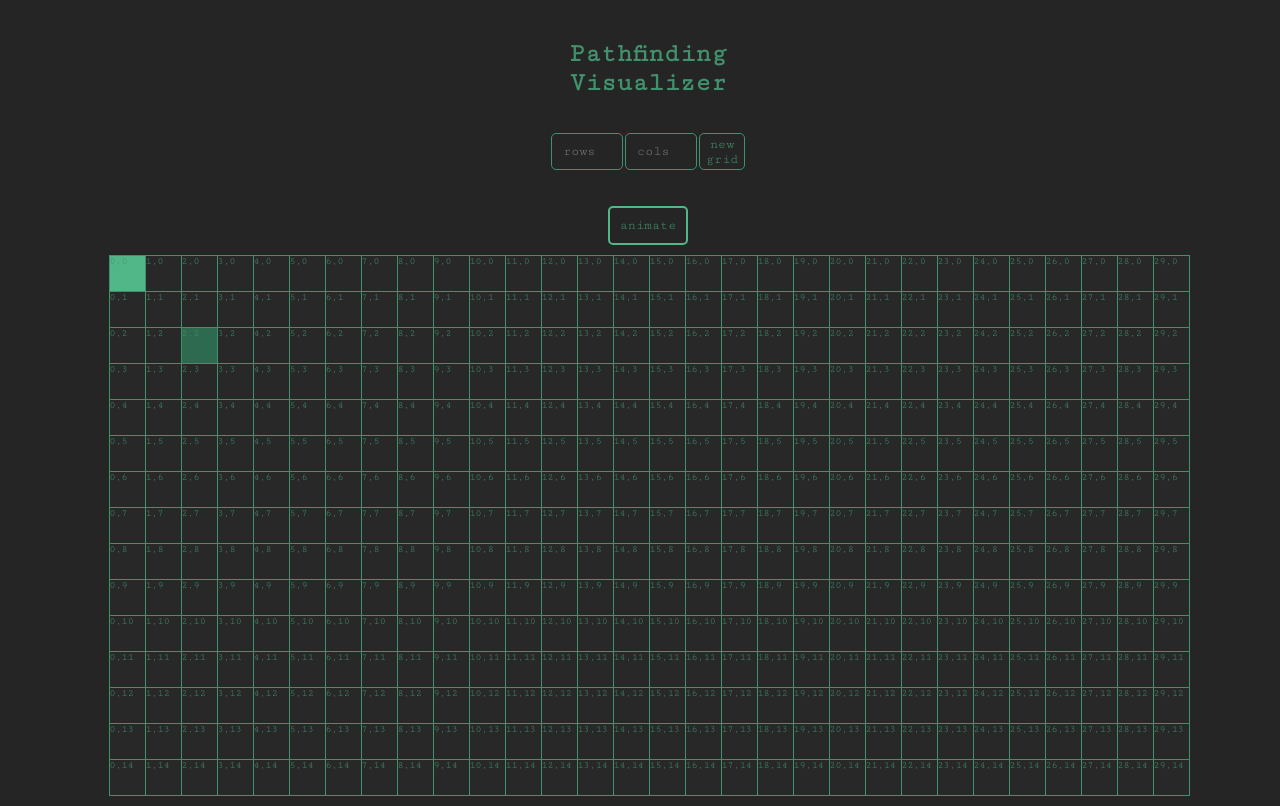
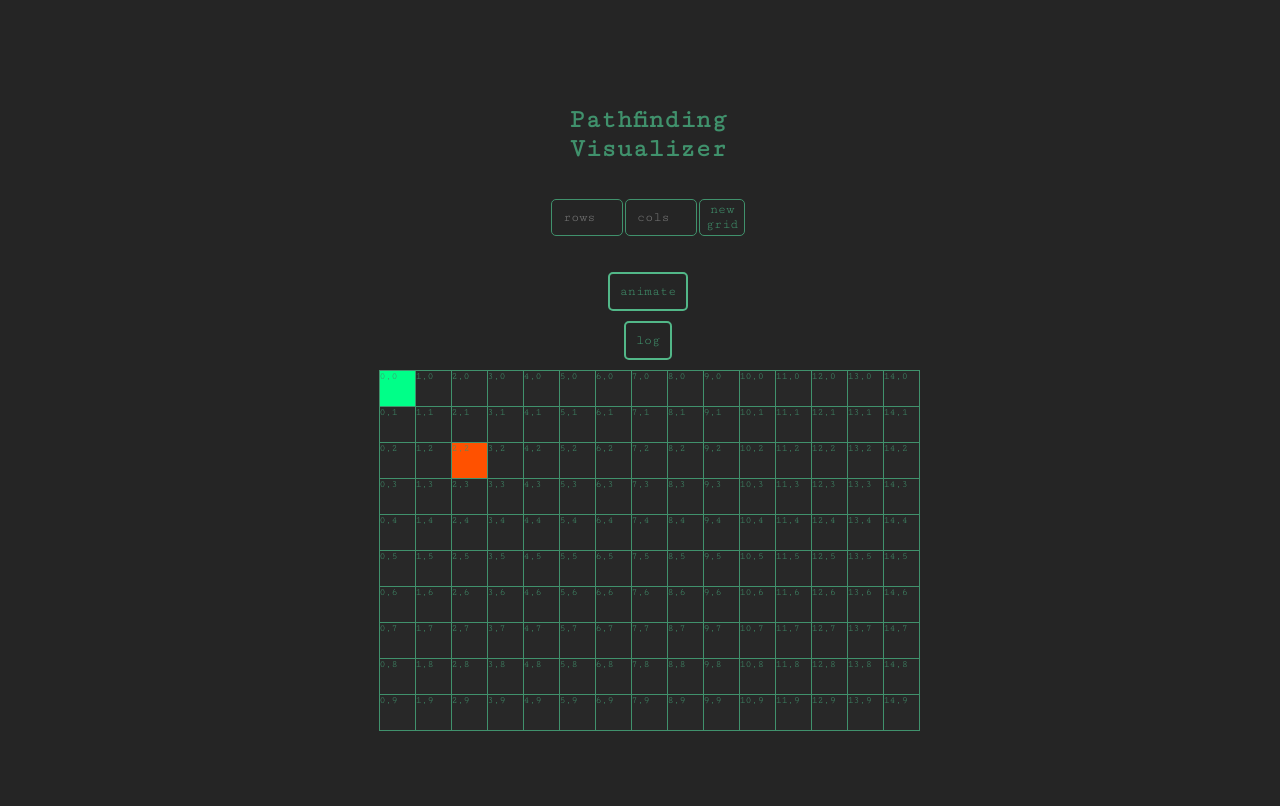
Before and after one commit to Kuultas/pathfinding-viz, a React (Create React App) app: page / in a window 1280 px wide. Shown: the top 806 px of the page. Built offline with nearby package versions, Linux system fonts and the light colour scheme.

Commit message:
Rough Recursive Division Maze Implemented
Harder to get working than expected. Still plenty of kinks to iron out, but the basic parts are working.

```diff
--- a/src/algorithms/dijkstra.js
+++ b/src/algorithms/dijkstra.js
@@ -1,4 +1,4 @@
-export function dijkstra(grid) {
+export const dijkstra = (grid) => {
   let unvisited = getAllNodes(grid);
   unvisited.map((node) => (node.isVisited = false));
   sortByDistance(unvisited);
@@ -9,6 +9,7 @@ export function dijkstra(grid) {
     let unvisitedNeighbours = getUnvisitedNeighbours(currentNode, grid);
 
     if (currentNode.distance === Infinity) return visitedNodesInOrder;
+
     if (currentNode.isTarget) {
       visitedNodesInOrder.push(currentNode);
       return visitedNodesInOrder;
@@ -32,7 +33,7 @@ export function dijkstra(grid) {
   }
 
   return visitedNodesInOrder;
-}
+};
 
 const getUnvisitedNeighbours = (node, grid) => {
   let neighbours = [];
@@ -59,12 +60,14 @@ const getAllNodes = (grid) => {
   return nodes;
 };
 
-export function getPath(visitedNodesInOrder) {
-  let nodesInPathOrder = [];
-  let currentNode = visitedNodesInOrder.pop();
+export const getPath = (visitedNodes) => {
+  if (!visitedNodes[visitedNodes.length - 1].isTarget) return [];
+
+  let pathNodes = [];
+  let currentNode = visitedNodes.pop();
   while (!!currentNode) {
-    nodesInPathOrder.unshift(currentNode);
+    if (!currentNode.isSource) pathNodes.unshift(currentNode);
     currentNode = currentNode.previousNode;
   }
-  return nodesInPathOrder;
-}
+  return pathNodes;
+};
--- /dev/null
+++ b/src/algorithms/recursiveMaze.js
@@ -0,0 +1,114 @@
+let walls = [];
+
+export const recursiveMaze = (grid, x1, x2, y1, y2) => {
+  // console.log(grid);
+  let maze = getSubgrid(grid, x1 + 1, x2 - 1, y1 + 1, y2 - 1);
+  divide(maze, 0, maze[0].length, 0, maze.length);
+
+  return getWalls(maze);
+};
+
+const divide = (grid, x1, x2, y1, y2) => {
+  if (grid.length < 1) return;
+
+  const width = grid[0].length;
+  const height = grid.length;
+
+  // base case
+  if (width < 2 || height < 2) return grid;
+
+  // choose a direction in which to draw a wall
+  const wallDirection =
+    width < height
+      ? "horizontal"
+      : height < width
+      ? "vertical"
+      : Math.floor(getRndInt(1, 2)) === 1
+      ? "horizontal"
+      : "vertical";
+
+  // based on the direction, choose a location
+  const wallPosition =
+    wallDirection === "vertical"
+      ? Math.floor(width / 2)
+      : Math.floor(height / 2);
+
+  // choose a position in the wall to make a gap
+  const gapPosition =
+    wallDirection === "vertical"
+      ? getRndInt(0, height - 1)
+      : getRndInt(0, width - 1);
+
+  // make the wall
+  wallDirection === "vertical"
+    ? makeWallWithGap(getCol(grid, wallPosition), gapPosition)
+    : makeWallWithGap(getRow(grid, wallPosition), gapPosition);
+
+  // // make recursive calls on resulting subgrids
+  if (wallDirection === "vertical") {
+    let leftHalf = getSubgrid(grid, x1, wallPosition, y1, y2);
+    let rightHalf = getSubgrid(grid, wallPosition + 1, x2, y1, y2);
+    console.log(wallDirection, wallPosition, gapPosition);
+    console.log([leftHalf, rightHalf]);
+    if (
+      leftHalf.length > 1 &&
+      rightHalf.length > 1 &&
+      leftHalf[0].length > 1 &&
+      rightHalf[0].length > 1
+    ) {
+      divide(leftHalf, 0, leftHalf[0].length, 0, leftHalf.length);
+      divide(rightHalf, 0, rightHalf[0].length, 0, rightHalf.length);
+    }
+  } else {
+    let topHalf = getSubgrid(grid, x1, x2, y1, wallPosition);
+    let bottomHalf = getSubgrid(grid, x1, x2, wallPosition + 1, y2);
+    console.log(wallDirection, wallPosition, gapPosition);
+    console.log([topHalf, bottomHalf]);
+    if (
+      topHalf.length > 1 &&
+      bottomHalf.length > 1 &&
+      topHalf[0].length > 1 &&
+      bottomHalf[0].length > 1
+    ) {
+      divide(topHalf, 0, topHalf[0].length, 0, topHalf.length);
+      divide(bottomHalf, 0, bottomHalf.length, 0, bottomHalf.length);
+    }
+  }
+};
+
+const getRow = (grid, position) => {
+  return grid[position];
+};
+
+const getCol = (grid, position) => {
+  let returnCol = [];
+  for (const row of grid) {
+    returnCol.push(row[position]);
+  }
+  return returnCol;
+};
+
+const getSubgrid = (grid, x1, x2, y1, y2) => {
+  let subgrid = grid.slice(y1, y2);
+  return subgrid.map((row) => row.slice(x1, x2));
+};
+
+const makeWallWithGap = (gridSegment, gapPosition) => {
+  gridSegment.map((node) => (node.isWall = true));
+  gridSegment[gapPosition].isWall = false;
+  walls.push(gridSegment);
+};
+
+const getRndInt = (min, max) => {
+  return Math.floor(Math.random() * (max - min + 1)) + min;
+};
+
+const getWalls = (grid) => {
+  let walls = [];
+  for (const row of grid) {
+    for (const node of row) {
+      if (node.isWall) walls.push({ col: node.col, row: node.row });
+    }
+  }
+  return walls;
+};
--- a/src/components/Grid.jsx
+++ b/src/components/Grid.jsx
@@ -2,6 +2,7 @@ import { useState, useEffect } from "react";
 import styled from "styled-components";
 import Node from "./Node";
 import { dijkstra, getPath } from "../algorithms/dijkstra";
+import { recursiveMaze } from "../algorithms/recursiveMaze";
 
 const StyledGrid = styled.div`
   display: grid;
@@ -21,6 +22,7 @@ const AnimateButton = styled.button`
 
 const Grid = ({ cols, rows }) => {
   // grid state
+  const [hasMounted, setHasMounted] = useState(false);
   const [nodes, setNodes] = useState([]);
   const [sourceNode, setSourceNode] = useState({ col: 0, row: 0 });
   const [targetNode, setTargetNode] = useState({ col: 2, row: 2 });
@@ -69,10 +71,13 @@ const Grid = ({ cols, rows }) => {
       ];
       setWalls(tempWalls);
     }
+
+    if (nodes[row][col].isPath) {
+      nodes[row][col].isPath = false;
+    }
   };
 
   const handleClick = () => {
-    if (hasAnimated) visualizeDijkstra(nodes);
     toggleWall(currentMouseTarget.col, currentMouseTarget.row);
   };
 
@@ -143,12 +148,12 @@ const Grid = ({ cols, rows }) => {
 
   const createNode = (col, row) => {
     return {
+      isWall: getNodeIndex(col, row, walls) >= 0,
       col,
       row,
       isSource: isSource(col, row),
       isTarget: isTarget(col, row),
       distance: isSource(col, row) ? 0 : Infinity,
-      isWall: getNodeIndex(col, row, walls) >= 0,
       isVisited: getNodeIndex(col, row, visited) >= 0,
       isPath: getNodeIndex(col, row, path) >= 0,
       previousNode: null,
@@ -171,7 +176,7 @@ const Grid = ({ cols, rows }) => {
     for (let i = 0; i < pathNodes.length; i++) {
       setTimeout(() => {
         setPath([...pathNodes.slice(0, i)]);
-      }, 100 * i);
+      }, 150);
     }
 
     setHasAnimated(true);
@@ -219,6 +224,13 @@ const Grid = ({ cols, rows }) => {
       <AnimateButton onClick={() => animateDijkstra(nodes)}>
         animate
       </AnimateButton>
+      <AnimateButton
+        onClick={() => {
+          setWalls(recursiveMaze(nodes, 0, nodes[0].length, 0, nodes.length));
+        }}
+      >
+        log
+      </AnimateButton>
       <StyledGrid
         id="mainGrid"
         rows={rows}
--- a/src/components/Node.jsx
+++ b/src/components/Node.jsx
@@ -1,4 +1,5 @@
 import styled, { css } from "styled-components";
+import "./node.css";
 
 const Cell = styled.div`
   width: 35px;
@@ -9,47 +10,55 @@ const Cell = styled.div`
   display: flex;
   cursor: pointer;
   user-select: none;
+`;
 
-  ${(props) =>
-    props.isVisited &&
-    css`
-      background-color: #1b4332;
-    `}
+//   ${(props) =>
+//     props.isVisited &&
+//     css`
+//       background-color: #1b4332;
+//     `}
 
-  ${(props) =>
-    props.isPath &&
-    css`
-      background-color: #d8f3dc;
-    `}
+//   ${(props) =>
+//     props.isPath &&
+//     css`
+//       background-color: #d8f3dc;
+//     `}
 
-  ${(props) =>
-    props.isStart &&
-    css`
-      background-color: #52b788;
-    `}
+//   ${(props) =>
+//     props.isStart &&
+//     css`
+//       background-color: #00ff88;
+//     `}
 
-  ${(props) =>
-    props.isEnd &&
-    css`
-      background-color: #2d6a4f;
-    `};
+//   ${(props) =>
+//     props.isEnd &&
+//     css`
+//       background-color: #ff5100;
+//     `};
 
-  ${(props) =>
-    props.isWall &&
-    css`
-      background-color: #081c15;
-    `}
-`;
+//   ${(props) =>
+//     props.isWall &&
+//     css`
+//       background-color: #081c15;
+//     `}
 
 const Node = ({ col, row, isSource, isTarget, isWall, isVisited, isPath }) => {
   return (
     <Cell
+      className={
+        "grid-cell" +
+        (isSource ? " isSource" : "") +
+        (isTarget ? " isTarget" : "") +
+        (isWall ? " isWall" : "") +
+        (isVisited ? " isVisited" : "") +
+        (isPath ? " isPath" : "")
+      }
       id={`${col}-${row}`}
-      isStart={isSource}
-      isEnd={isTarget}
-      isWall={isWall}
-      isVisited={isVisited}
-      isPath={isPath}
+      // isStart={isSource}
+      // isEnd={isTarget}
+      // isWall={isWall}
+      // isVisited={isVisited}
+      // isPath={isPath}
     >
       {`${col},${row}`}
     </Cell>
--- a/src/components/PathfindingVisualizer.jsx
+++ b/src/components/PathfindingVisualizer.jsx
@@ -6,7 +6,6 @@ import styled from "styled-components";
 const OptionsPanel = styled.div`
   padding: 10px;
   display: flex;
-  /* background-color: #f0f8ff75; */
 `;
 
 const PageTitle = styled.h1`
@@ -18,7 +17,7 @@ const PageTitle = styled.h1`
 
 const GridForm = styled.form`
   padding: 25px;
-  /* background-color: #ffffff55; */
+
   display: flex;
   justify-content: center;
 
@@ -42,17 +41,9 @@ const GridButton = styled.button`
   cursor: pointer;
 `;
 
-const MiscButtonContainer = styled.div`
-  padding: 25px;
-  /* background-color: #ffffffa6; */
-  display: flex;
-  flex-basis: 100%;
-  flex: 1;
-`;
-
 const PathfindingVisualizer = () => {
-  const [cols, setCols] = useState(30);
-  const [rows, setRows] = useState(15);
+  const [cols, setCols] = useState(15);
+  const [rows, setRows] = useState(10);
   const [config, setConfig] = useState({ cols, rows });
   const [algorithm, setAlgorithm] = useState("dijkstra");
   const [wallTemplate, setWallTemplate] = useState("recursiveMaze");
@@ -85,7 +76,6 @@ const PathfindingVisualizer = () => {
           ></GridInput>
           <GridButton type="submit">new grid</GridButton>
         </GridForm>
-        {/* <MiscButtonContainer></MiscButtonContainer> */}
       </OptionsPanel>
       <Grid cols={config.cols} rows={config.rows}></Grid>
     </>
--- /dev/null
+++ b/src/components/node.css
@@ -0,0 +1,18 @@
+.grid-cell.isVisited {
+  background-color: #1b4332;
+}
+
+.grid-cell.isPath {
+  background-color: #d8f3dc;
+}
+.grid-cell.isSource {
+  background-color: #00ff88;
+}
+
+.grid-cell.isTarget {
+  background-color: #ff5100;
+}
+
+.grid-cell.isWall {
+  background-color: #081c15;
+}
```
